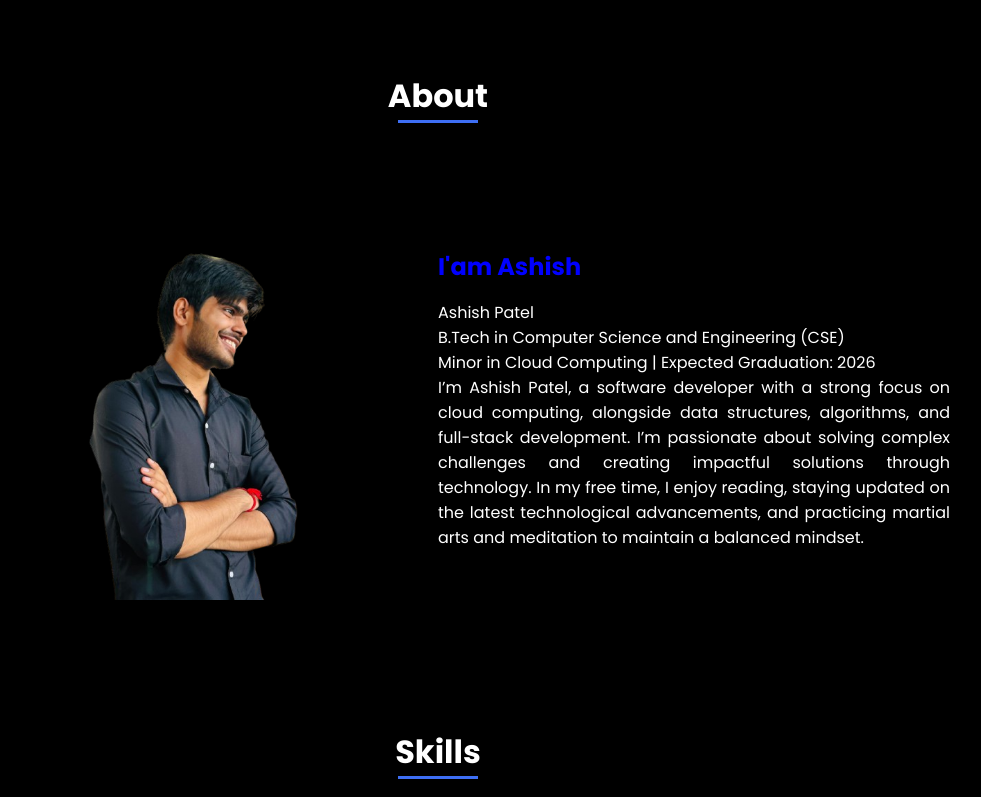
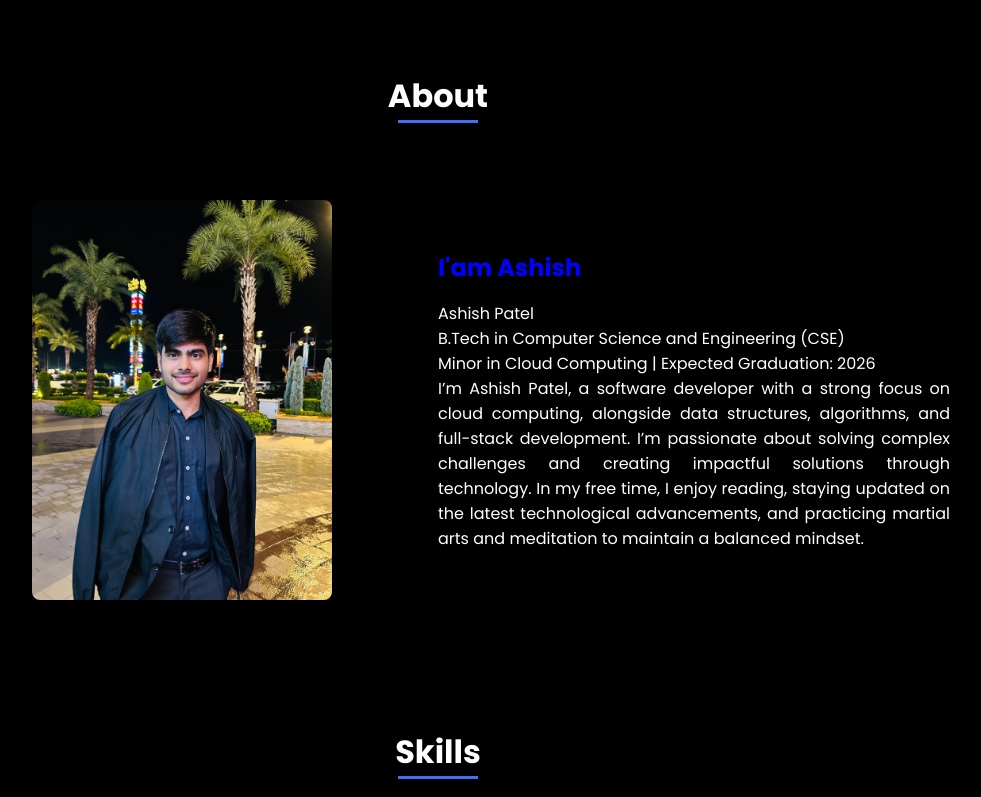
Before and after one commit to Aashish124121/myportfolio, a plain HTML site: page index.html in a window 1280 px wide. Shown: the part 699-1496 px from the top of the page, without its empty margins (202-1183 px from the left). Drawn offline with nearby package versions, Linux system fonts and the light colour scheme.

Commit message:
Update index.html

```diff
--- a/index.html
+++ b/index.html
@@ -70,7 +70,7 @@
 
                 <div class="about__container bd-grid">
                     <div class="about__img">
-                        <img src="assets/img/about.png" alt="">
+                        <img src="assets/img/portfolio image.jpg" alt="">
                     </div>
 
                     <div>
```
